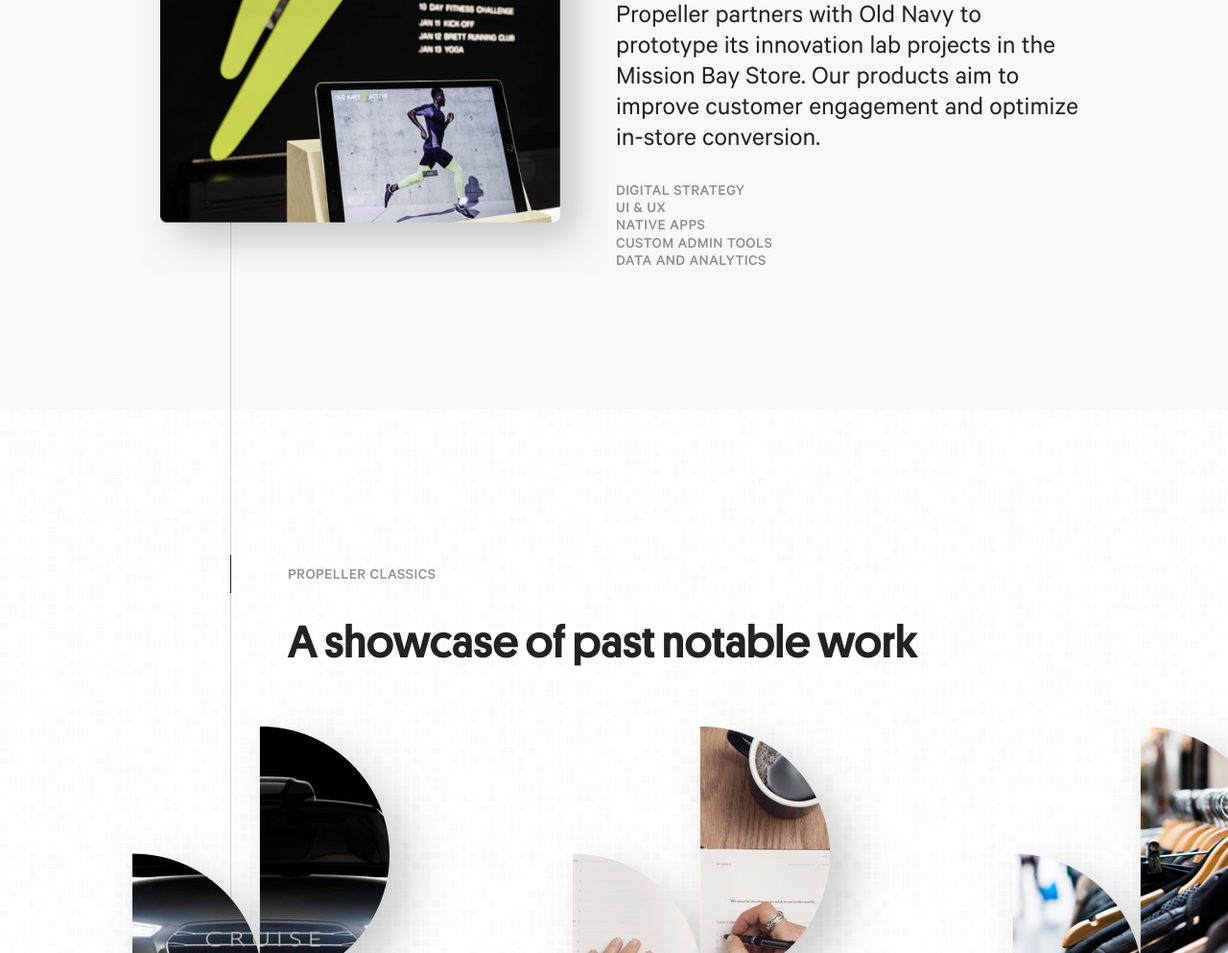
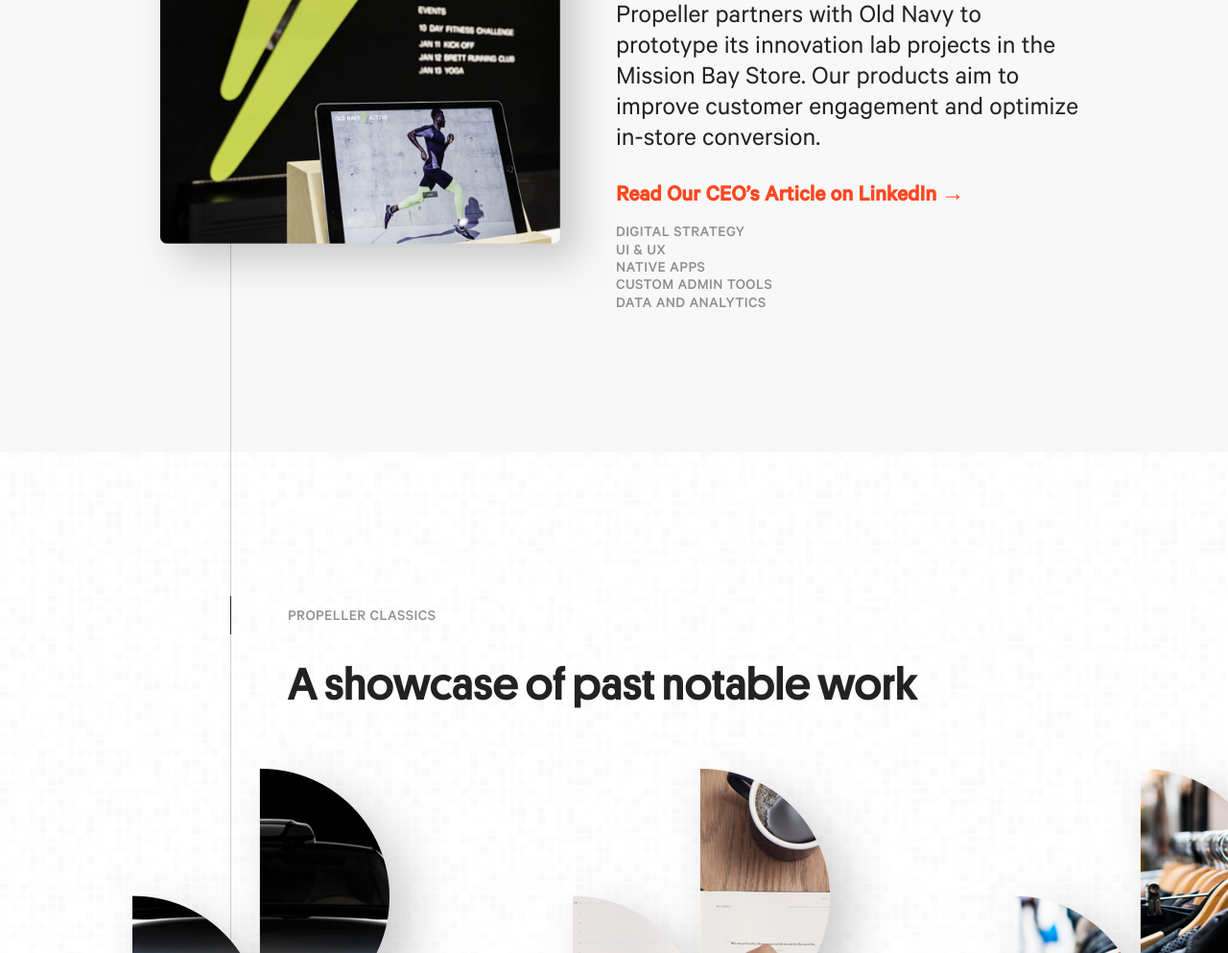
Before and after one commit to propellerlabs/propellersite-retail, a website: page public/index.html in a window 1280 px wide. Shown: the part 3104-4097 px from the top of the page at 96% size. Drawn offline with Linux system fonts and the light colour scheme.

Commit message:
add link to case study

```diff
--- a/public/index.css
+++ b/public/index.css
@@ -313,6 +313,14 @@
     margin-left: 176px;
     margin-right: 150px;
   }
+}
+
+.case-studies__case-study__external-link {
+  font-family: Calibre-Medium;
+  font-size: 24px;
+  color: #ff4720;
+  text-decoration: none;
+  font-weight: 600;
 }
 
 .case-studies__case-study__image-container__img {
--- a/public/index.html
+++ b/public/index.html
@@ -140,6 +140,13 @@
             class='case-studies__case-study__text-container__description'>
               Propeller partners with Old Navy to prototype its innovation lab projects in the Mission Bay Store. Our products aim to improve customer engagement and optimize in-store conversion.
             </p>
+            <a
+              class='case-studies__case-study__external-link'
+              href='https://www.linkedin.com/pulse/creating-digital-solutions-improve-traditional-brick-mortar-dy-jr--1'
+              target='_blank'
+              >
+              Read Our CEO’s Article on LinkedIn &rarr;
+            </a>
             <ul class='case-studies__case-study__text-container__categories'>
               <li
                 class='case-studies__case-study__text-container__categories_category'>
```
